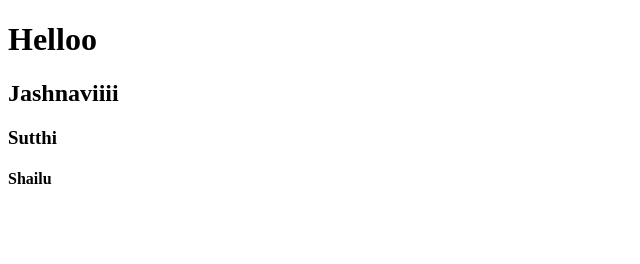
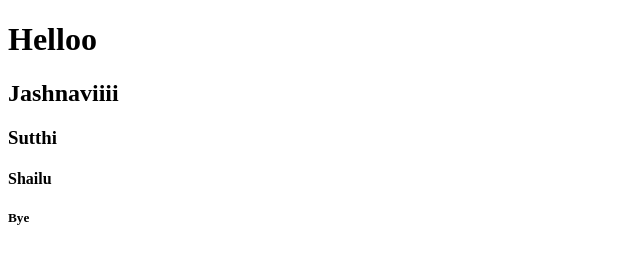
Before and after one commit to JashnaviAla/FSD, a plain HTML site: page index.html in a window 1280 px wide. Shown: the full height of the page, 0-640 px from the left. Drawn offline with Linux system fonts and the light colour scheme.

Commit message:
Update index.html

```diff
--- a/index.html
+++ b/index.html
@@ -10,5 +10,6 @@
     <h2>Jashnaviiii</h2>
     <h3>Sutthi</h3>
     <h4>Shailu</h4>
+    <h5>Bye</h5>
 </body>
 </html>
```
